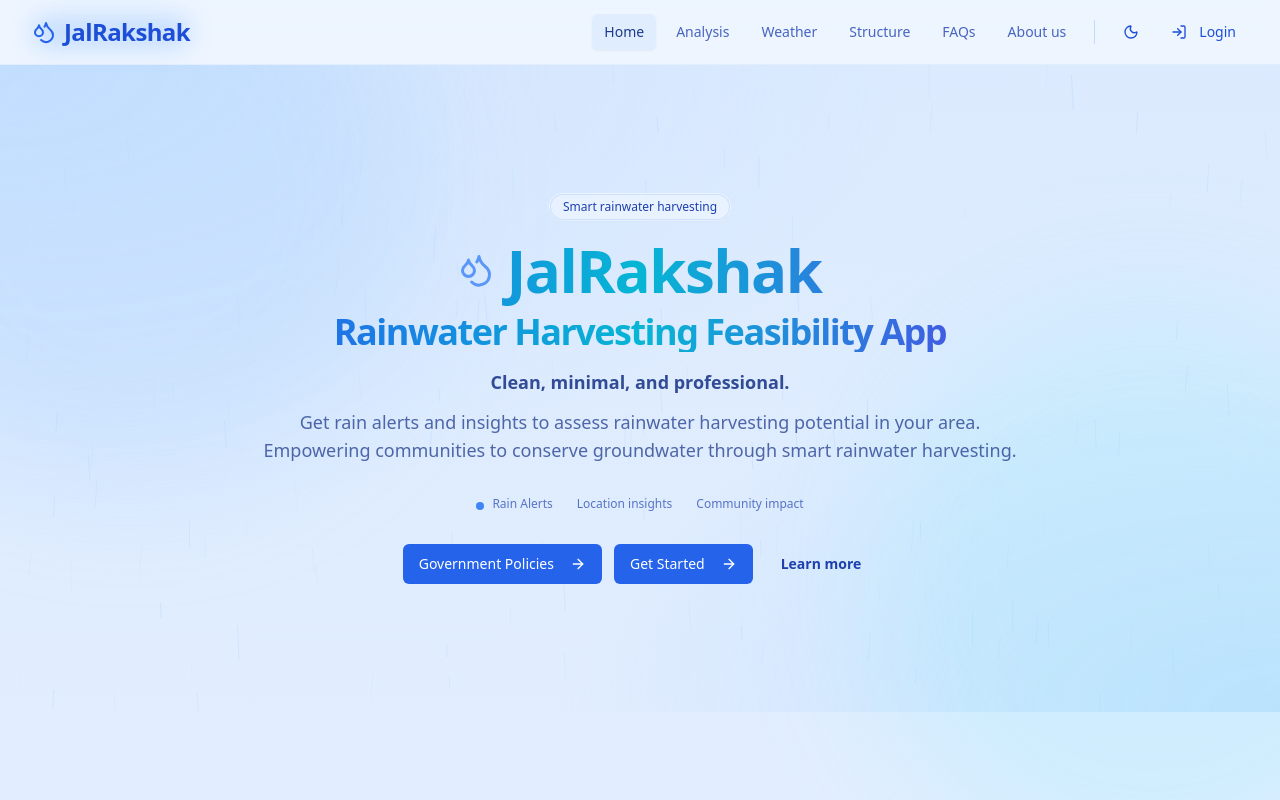
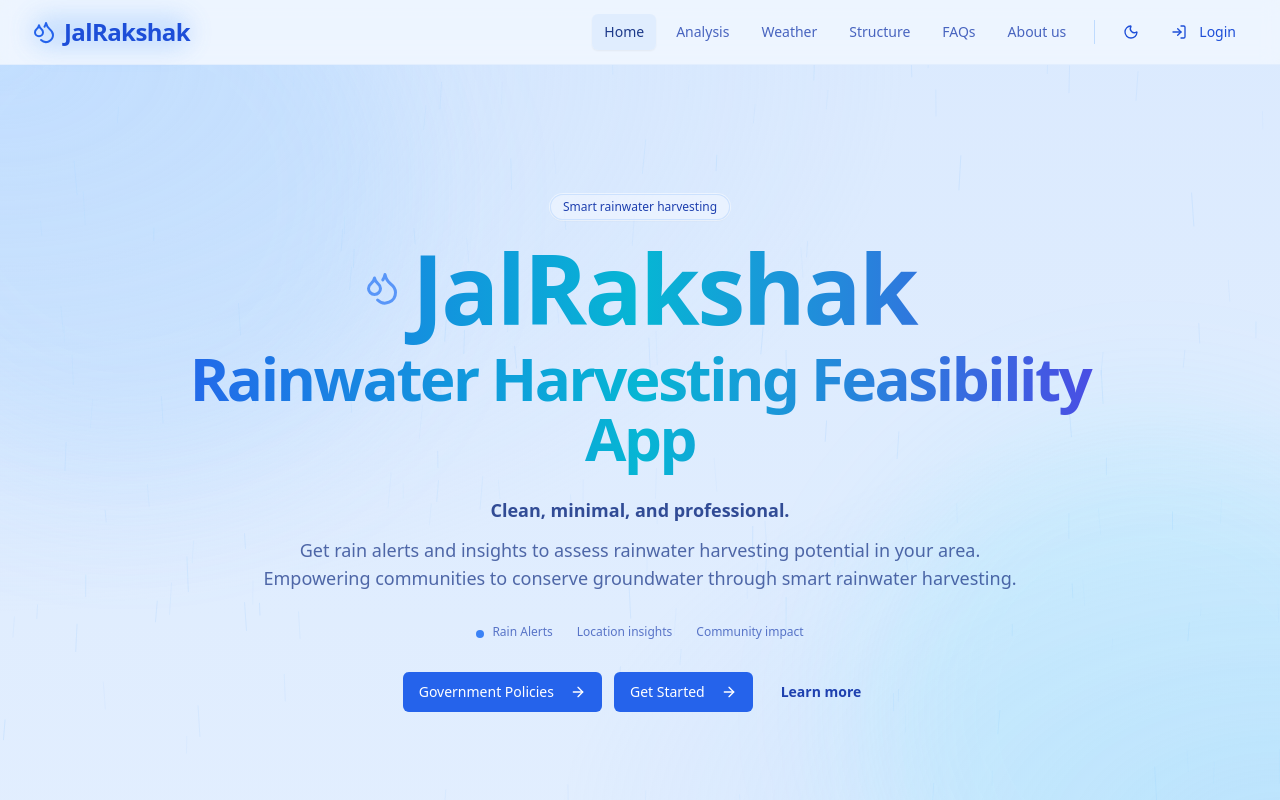
Before and after one commit to githubpradyumn/JalRakshak, a React (Vite) app: page / in a window 1280 px wide. Shown: the top 800 px of the page. Built offline with nearby package versions, Linux system fonts and the light colour scheme.

Commit message:
addd to git

```diff
--- a/client/pages/Index.tsx
+++ b/client/pages/Index.tsx
@@ -27,12 +27,12 @@ export default function Index() {
             <div className="inline-flex items-center gap-2 rounded-full border border-blue-200/70 bg-blue-50/70 px-3 py-1 text-xs font-medium text-blue-800 shadow-sm ring-1 ring-white/50 backdrop-blur-sm dark:border-white/10 dark:bg-white/5 dark:text-blue-200">
               Smart rainwater harvesting
             </div>
-            <h1 className="mt-5 flex flex-col items-center justify-center gap-3 bg-gradient-to-r from-blue-600 via-cyan-500 to-indigo-600 bg-clip-text text-4xl font-extrabold tracking-tight text-transparent sm:text-5xl md:text-6xl group-hover:drop-shadow-[0_0_18px_rgba(59,130,246,0.55)]">
+            <h1 className="mt-5 flex flex-col items-center justify-center gap-3 bg-gradient-to-r from-blue-600 via-cyan-500 to-indigo-600 bg-clip-text text-4xl font-extrabold tracking-tight text-transparent sm:text-5xl md:text-8xl group-hover:drop-shadow-[0_0_18px_rgba(59,130,246,0.55)]">
               <div className="flex items-center gap-3">
                 <Droplets className="h-9 w-9 text-blue-500/80 dark:text-blue-300/80" />
                 <span>JalRakshak</span>
               </div>
-              <span className="text-2xl sm:text-3xl md:text-4xl font-semibold">Rainwater Harvesting Feasibility App</span>
+              <span className=" mb-3 text-2xl sm:text-3xl md:text-6xl font-bold">Rainwater Harvesting Feasibility App</span>
             </h1>
             <p className="mt-4 text-lg font-semibold text-blue-900/90 dark:text-blue-200/90">
               Clean, minimal, and professional.
```
